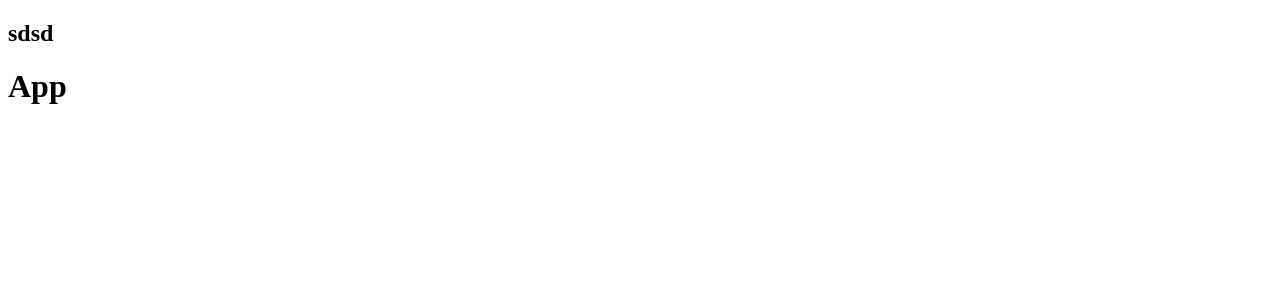
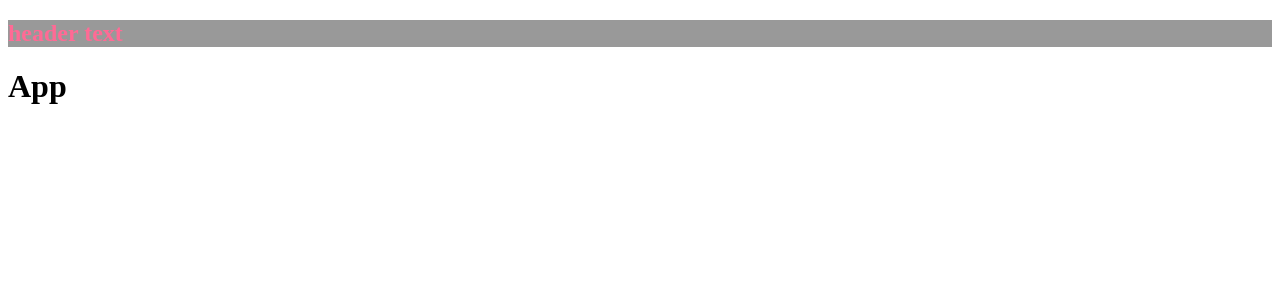
Before and after one commit to sergeyzalunin/react-feedback-app, a React (Create React App) app: page / in a window 1280 px wide. Shown: the top 300 px of the page. Built offline with nearby package versions, Linux system fonts and the light colour scheme.

Commit message:
inline styling

```diff
--- a/src/App.js
+++ b/src/App.js
@@ -3,7 +3,7 @@
 function App() {
     return (
         <>
-            <Header text='sdsd'/>
+            <Header text='header text'/>
 
             <div className="container">
                 <h1>App</h1>
--- a/src/components/Header.js
+++ b/src/components/Header.js
@@ -1,8 +1,13 @@
 import PropTypes from 'prop-types'
 
-function Header({ text }) {
+function Header({ text, bgColor, textColor }) {
+  const headerStyles = {
+    backgroundColor: bgColor,
+    color: textColor,
+  }
+
   return (
-    <header>
+    <header style={headerStyles}>
         <div className="container">
             <h2>{text}</h2>
         </div>
@@ -12,10 +17,14 @@
 
 Header.defaultProps = {
     text: 'Feedback UI',
+    bgColor: 'rgba(0,0,0,0.4)',
+    textColor: '#ff6a95',
 }
 
 Header.propTypes = {
   text: PropTypes.string,
+  bgColor: PropTypes.string,
+  textColor: PropTypes.string,
 }
 
 export default Header
```
